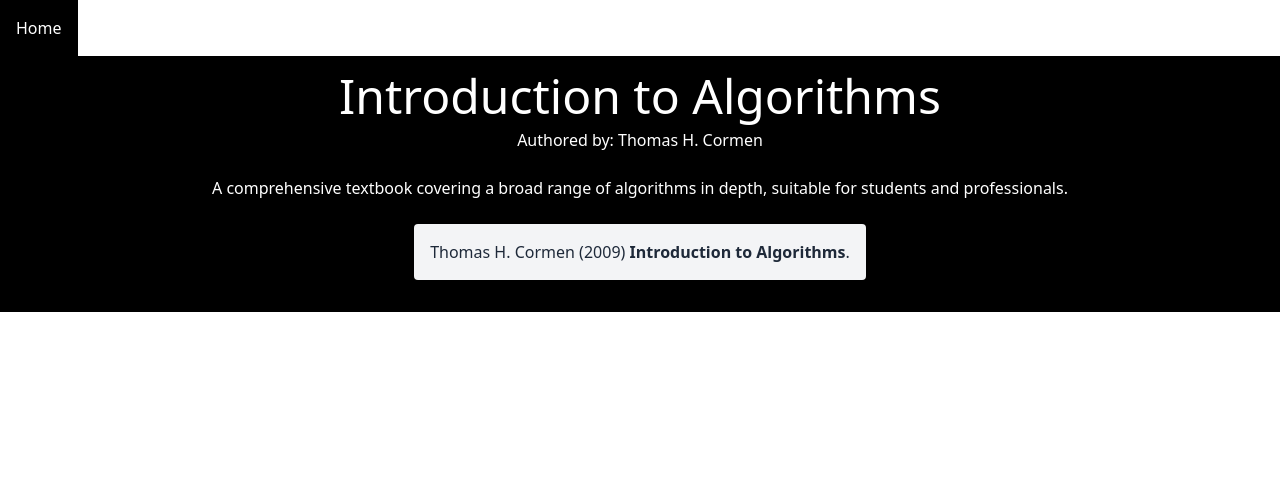
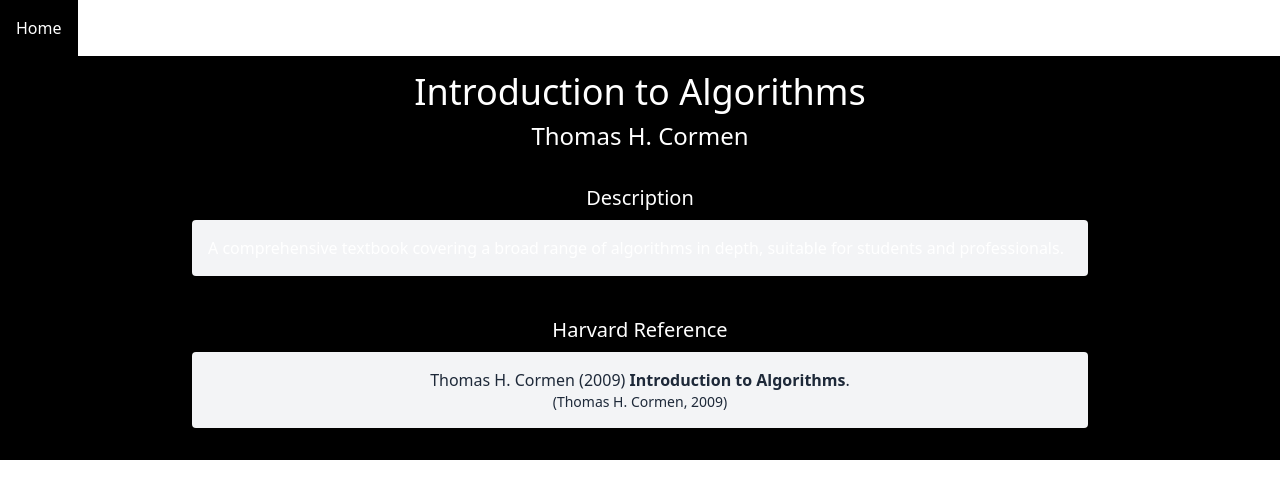
Before and after one commit to SamKynaston/Book-Webapp, a React (Vite) app: page /book/1 in a window 1280 px wide. Shown: the top 498 px of the page. Built offline with nearby package versions, Linux system fonts and the light colour scheme.

Commit message:
improved style

```diff
--- a/package.json
+++ b/package.json
@@ -14,6 +14,7 @@
     "@tailwindcss/vite": "^4.1.18",
     "react": "^19.2.0",
     "react-dom": "^19.2.0",
+    "react-error-boundary": "^6.0.3",
     "react-router-dom": "^7.12.0"
   },
   "devDependencies": {
--- a/src/Components/Reference.tsx
+++ b/src/Components/Reference.tsx
@@ -4,10 +4,13 @@ interface HarvardReferenceProps {
 
 export const HarvardReference = ({ book }: HarvardReferenceProps) => {
   return (
-    <div className="reference p-4 bg-gray-100 rounded shadow mb-4">
-      <p className="text-gray-800">
+    <div className="reference p-4 bg-gray-100 rounded shadow mb-4 w-4xl">
+      <p className="text-gray-800 text-center">
         {book.author} ({book.dateCreated.getFullYear()}){" "}
         <strong>{book.title}</strong>.
+      </p>
+      <p className="text-gray-800 text-center text-sm">
+        ({book.author}, {book.dateCreated.getFullYear()})
       </p>
     </div>
   );
--- a/src/Pages/Book.tsx
+++ b/src/Pages/Book.tsx
@@ -22,16 +22,21 @@ function Book({ books }: { books: any }) {
   return (
     <Page>
       <h1>{book.title}</h1>
-      <h4>Authored by: {book.author}</h4>
+      <h2>{book.author}</h2>
 
       {book.description && (
         <>
           {" "}
-          <br /> <p>{book.description}</p>{" "}
+          <br />
+          <h3>Description</h3>
+          <p className="reference p-4 bg-gray-100 rounded shadow mb-4 w-4xl">
+            {book.description}
+          </p>{" "}
         </>
       )}
 
       <br />
+      <h3>Harvard Reference</h3>
       <HarvardReference book={book} />
     </Page>
   );
--- a/src/Styles/tailwind.css
+++ b/src/Styles/tailwind.css
@@ -24,15 +24,15 @@ nav .Navigation-Button:hover {
 }
 
 h1 {
-    @apply text-5xl mb-2;
+    @apply text-4xl mb-2;
 }
 
 h2 {
-    @apply text-3xl mb-2;
+    @apply text-2xl mb-2;
 }
 
 h3 {
-    @apply text-2xl mb-2;
+    @apply text-xl mb-2;
 }
 
 div .Books {
```
Also changed, not shown: 1 other file (tests, documents, lock files or other folders).
